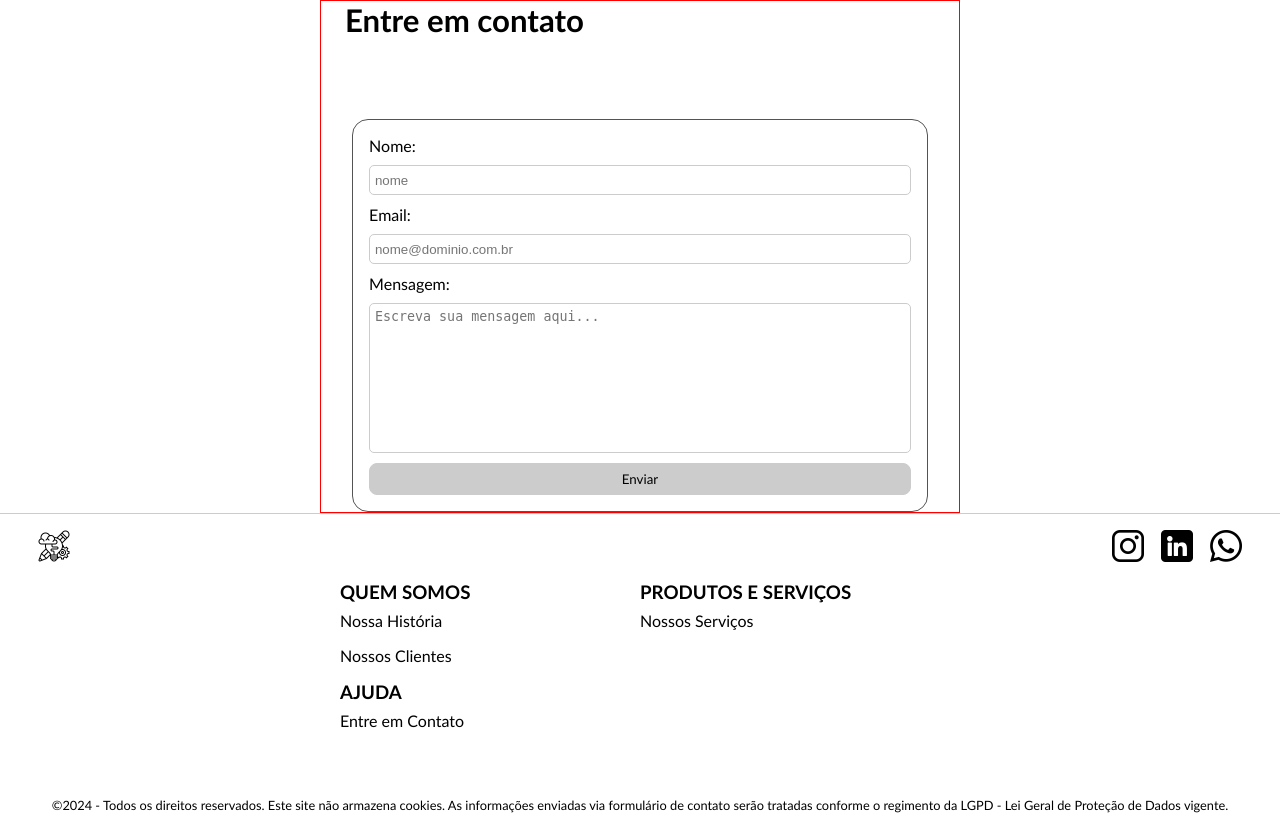
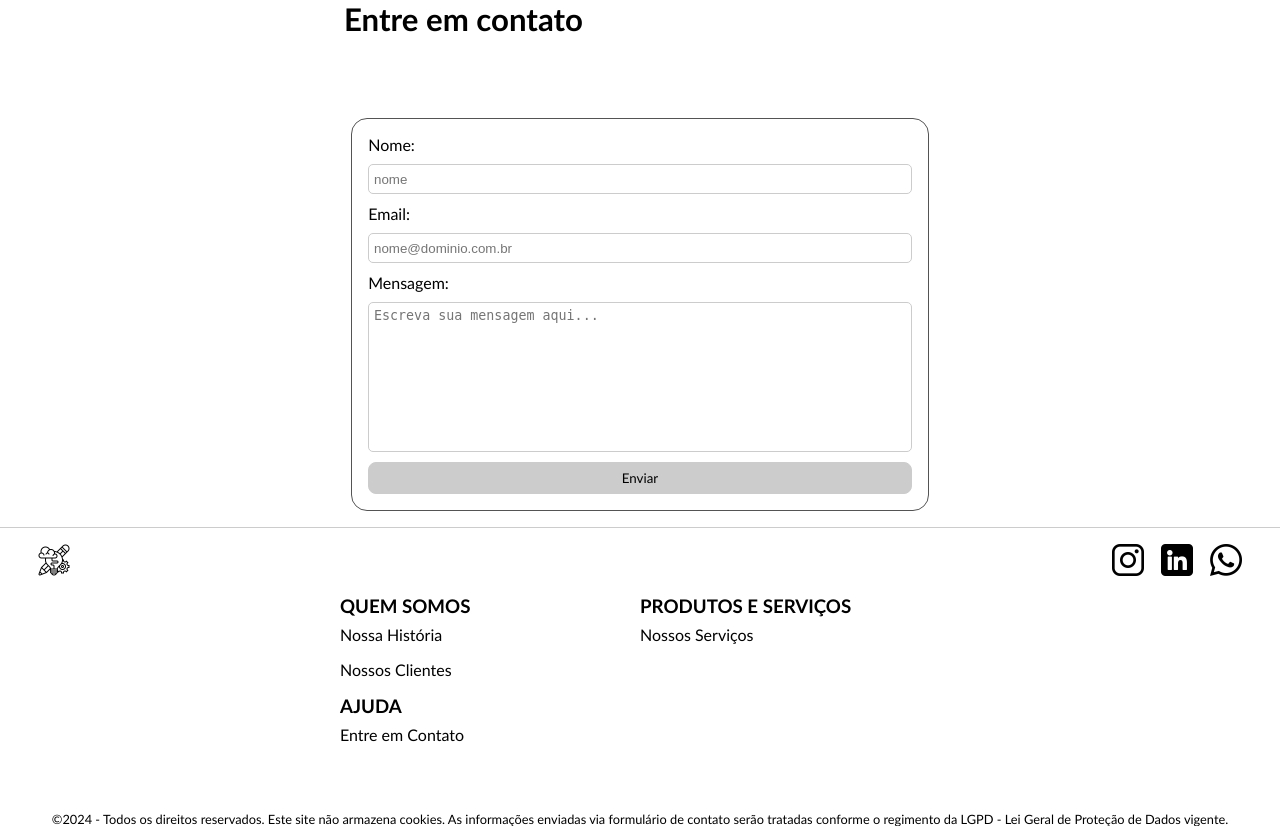
Before and after one commit to osantoschris/teste-hospedagem, a Django app: page /contact/ in a window 1280 px wide. Shown: the part 75-901 px from the top of the page. Run offline with Django 5.2, Linux system fonts and the light colour scheme.

Commit message:
teste de envio em produção

```diff
--- a/homepage/static/homepage/css/contact.css
+++ b/homepage/static/homepage/css/contact.css
@@ -76,7 +76,7 @@
 @media (min-width: 1024px) {
     .container__division-contact {
         width: 50%;
-        border: 1px solid red;
+        margin-bottom: 1rem;
     }
     .container__division-form-title {
         margin-left: 3rem;
```
